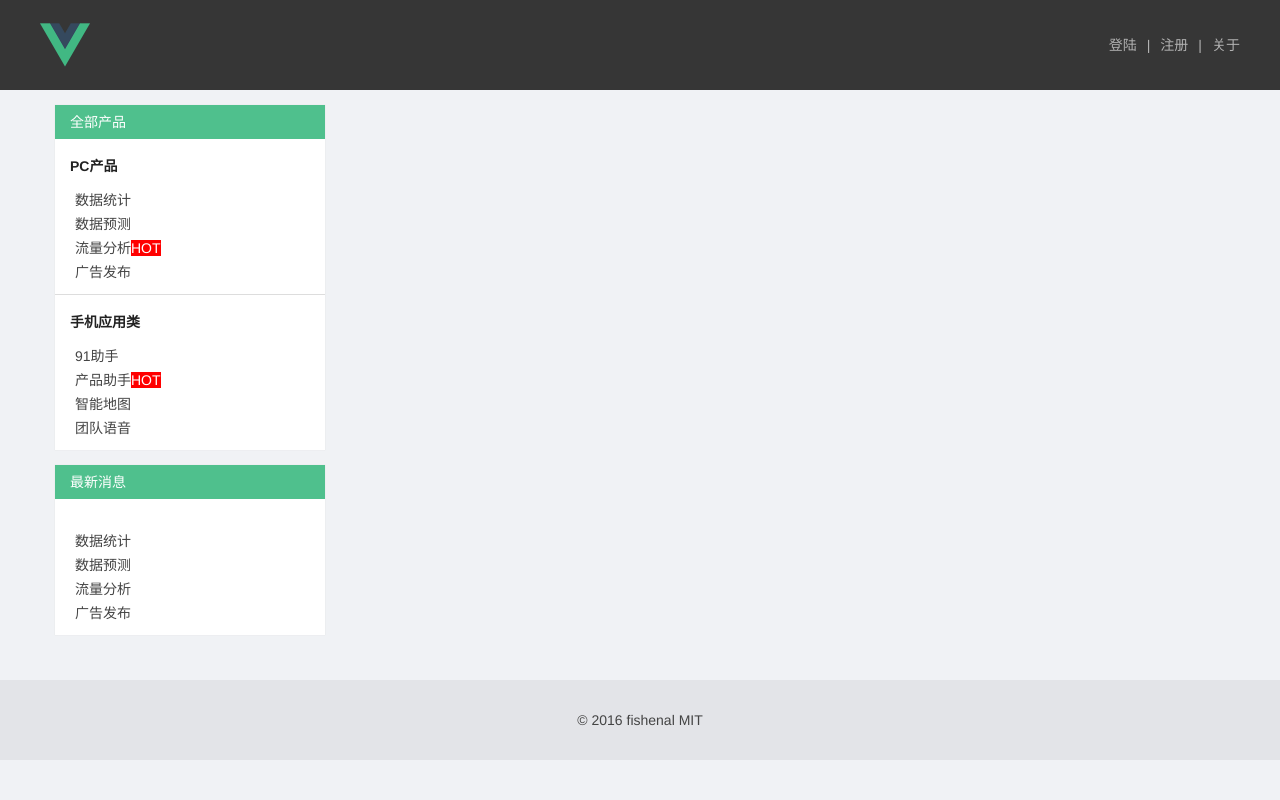
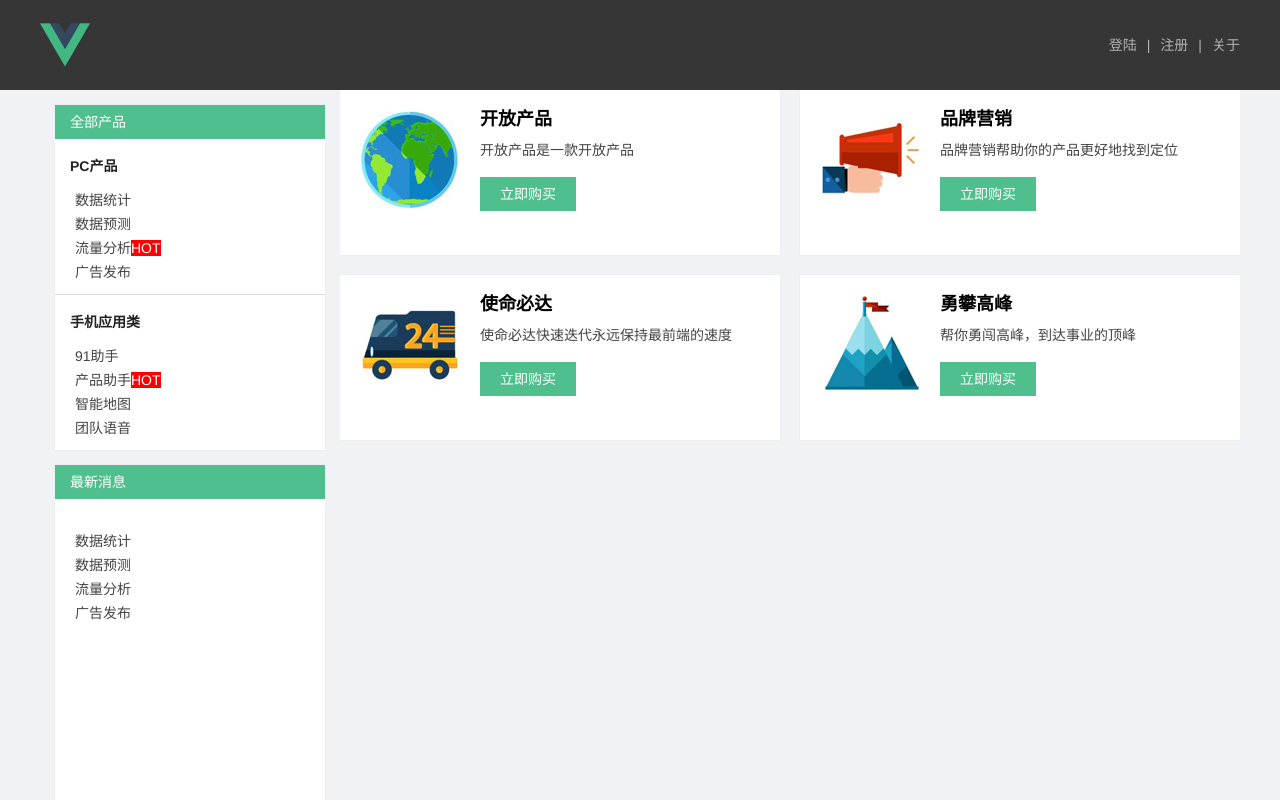
Before and after one commit to angiegigishang/VuePractice, a Vue app: page / in a window 1280 px wide. Shown: the top 800 px of the page. Built offline with nearby package versions, Linux system fonts and the light colour scheme; the HTML template or start-up script is replaced by a standard one.

Commit message:
主页左侧列表栏样式完成

```diff
--- a/src/pages/index.vue
+++ b/src/pages/index.vue
@@ -24,6 +24,21 @@
 				</ul>
 			</div>
 		</div>
+		<div class="index-right">
+			<div class="index-board-list">
+				<div class="index-board-item"
+				     v-for="(item, index) in boardList"
+				     :class="[{'line-last' : index % 2 !== 0}, 'index-board-' + item.id]">
+					<div class="index-board-item-inner">
+						<h2>{{item.title}}</h2>
+						<p>{{item.description}}</p>
+						<div class="index-board-button">
+							<router-link class="button" :to="{path: 'detail/' + item.toKey}">立即购买</router-link>
+						</div>
+					</div>
+				</div>
+			</div>
+		</div>
 	</div>
 </template>
 
@@ -31,6 +46,36 @@
 export default {
 	data () {
 		return {
+			boardList: [
+			        {
+			          title: '开放产品',
+			          description: '开放产品是一款开放产品',
+			          id: 'car',
+			          toKey: 'analysis',
+			          saleout: false
+			        },
+			        {
+			          title: '品牌营销',
+			          description: '品牌营销帮助你的产品更好地找到定位',
+			          id: 'earth',
+			          toKey: 'count',
+			          saleout: false
+			        },
+			        {
+			          title: '使命必达',
+			          description: '使命必达快速迭代永远保持最前端的速度',
+			          id: 'loud',
+			          toKey: 'forecast',
+			          saleout: true
+			        },
+			        {
+			          title: '勇攀高峰',
+			          description: '帮你勇闯高峰，到达事业的顶峰',
+			          id: 'hill',
+			          toKey: 'publish',
+			          saleout: false
+			        }
+			      ],
 			newsList: [
 		            {
 		              title: '数据统计',
@@ -110,6 +155,9 @@ export default {
 		float: left
 		width: 300px
 		text-align: left
+	.index-right
+		float: left
+		width: 900px
 	.index-left-block
 		margin: 15px
 		background: #fff
@@ -137,4 +185,50 @@ export default {
 	.hot-tag
 		background: red
 		color: white
+	.index-board-item
+		float: left
+		width: 400px
+		background: #fff
+		box-shadow: 0 0 1px #ddd
+		padding: 20px
+		margin-right: 20px
+		margin-bottom: 20px
+	.index-board-item-inner
+		min-height: 125px
+		padding-left: 120px
+	.index-board-car .index-board-item-inner{
+	  background: url(../assets/images/1.png) no-repeat;
+	}
+	.index-board-loud .index-board-item-inner{
+	  background: url(../assets/images/2.png) no-repeat;
+	}
+	.index-board-earth .index-board-item-inner{
+	  background: url(../assets/images/3.png) no-repeat;
+	}
+	.index-board-hill .index-board-item-inner{
+	  background: url(../assets/images/4.png) no-repeat;
+	}
+	.index-board-item h2
+		font-size: 18px
+		font-weight: bold
+		color: #000
+		margin-bottom: 15px
+	.line-last
+		margin-right: 0
+	.index-board-button
+		margin-top: 20px
+	.lastest-news
+		min-height: 512px
+	.new-item
+		display: inline-block
+		width: 230px
+		overflow: hidden
+		text-overflow: ellipsis
+		white-space: nowrap
+	.button
+		background: #4fc08d
+		color: #fff
+		display: inline-block
+		padding: 10px 20px
+		cursor: pointer
 </style>
```
